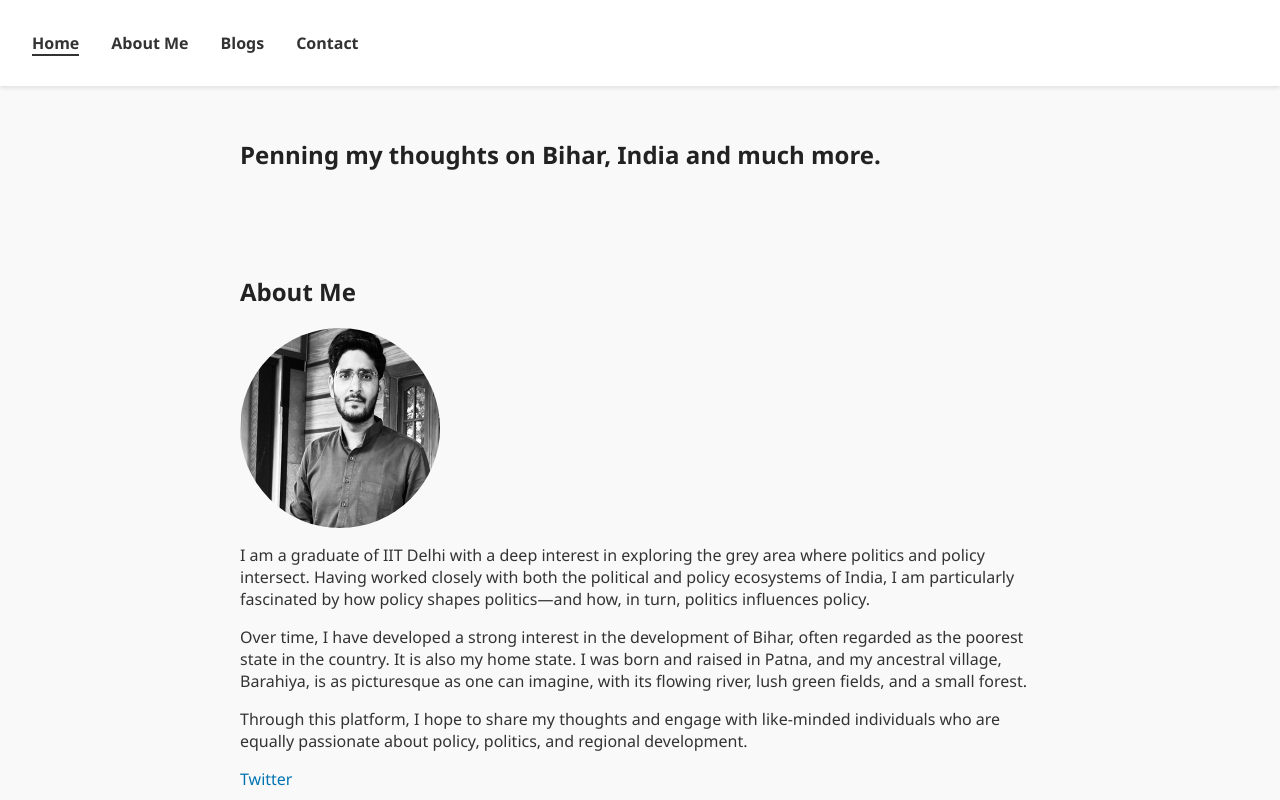
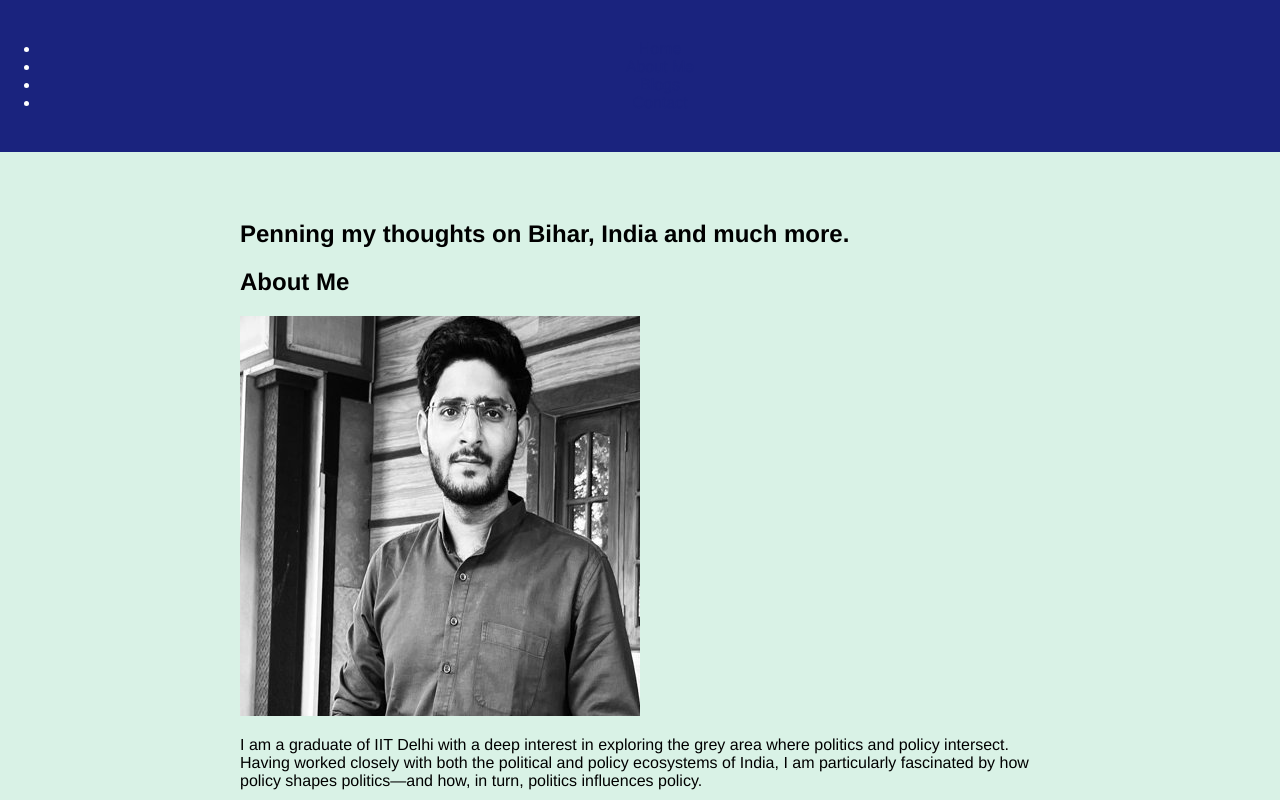
Before and after one commit to Adarsh-cpu-byte/ap-website, a plain HTML site: page index.html in a window 1280 px wide. Shown: the top 800 px of the page. Drawn offline with Linux system fonts and the light colour scheme.

Commit message:
Add files via upload

```diff
--- a/style.css
+++ b/style.css
@@ -1,52 +1,61 @@
 
 body {
-    margin: 0;
-    font-family: 'Segoe UI', Tahoma, Geneva, Verdana, sans-serif;
-    background-color: #f9f9f9;
-    color: #333;
+  background-color: #d9f2e6;
+  color: #000000;
+  font-family: "Helvetica Neue", Helvetica, Arial, sans-serif;
+  margin: 0;
+  padding: 0;
 }
-header {
-    background-color: #fff;
-    padding: 1rem 2rem;
-    box-shadow: 0 2px 4px rgba(0,0,0,0.1);
+
+header, footer {
+  background-color: #1a237e;
+  color: white;
+  text-align: center;
+  padding: 1.5rem 0;
 }
-nav ul {
-    list-style: none;
-    display: flex;
-    justify-content: flex-start;
-    gap: 2rem;
-    padding: 0;
+
+header h1, footer p {
+  margin: 0;
 }
-nav a {
-    text-decoration: none;
-    color: #333;
-    font-weight: bold;
+
+main {
+  max-width: 800px;
+  margin: 2rem auto;
+  padding: 1rem;
 }
-nav a.active, nav a:hover {
-    border-bottom: 2px solid #333;
+
+a {
+  color: #1a237e;
+  text-decoration: none;
 }
-.section {
-    padding: 2rem;
-    max-width: 800px;
-    margin: auto;
+
+a:hover {
+  text-decoration: underline;
 }
-h1, h2 {
-    color: #222;
+
+button {
+  background-color: #1a237e;
+  color: white;
+  padding: 0.5rem 1.25rem;
+  border: none;
+  border-radius: 5px;
+  cursor: pointer;
+  font-size: 1rem;
 }
-.profile-pic {
-    width: 200px;
-    border-radius: 100px;
-    display: block;
-    margin: 1rem 0;
+
+button:hover {
+  background-color: #0f144d;
 }
-.social-links a {
-    margin-right: 1rem;
-    text-decoration: none;
-    color: #0073b1;
+
+.blog-post {
+  background: white;
+  padding: 1.5rem;
+  margin-bottom: 2rem;
+  border-radius: 8px;
+  box-shadow: 0 2px 5px rgba(0, 0, 0, 0.05);
 }
-footer {
-    text-align: center;
-    padding: 1rem;
-    background-color: #eee;
-    font-size: 0.9rem;
+
+.blog-post h2 {
+  color: #1a237e;
+  margin-top: 0;
 }
```
